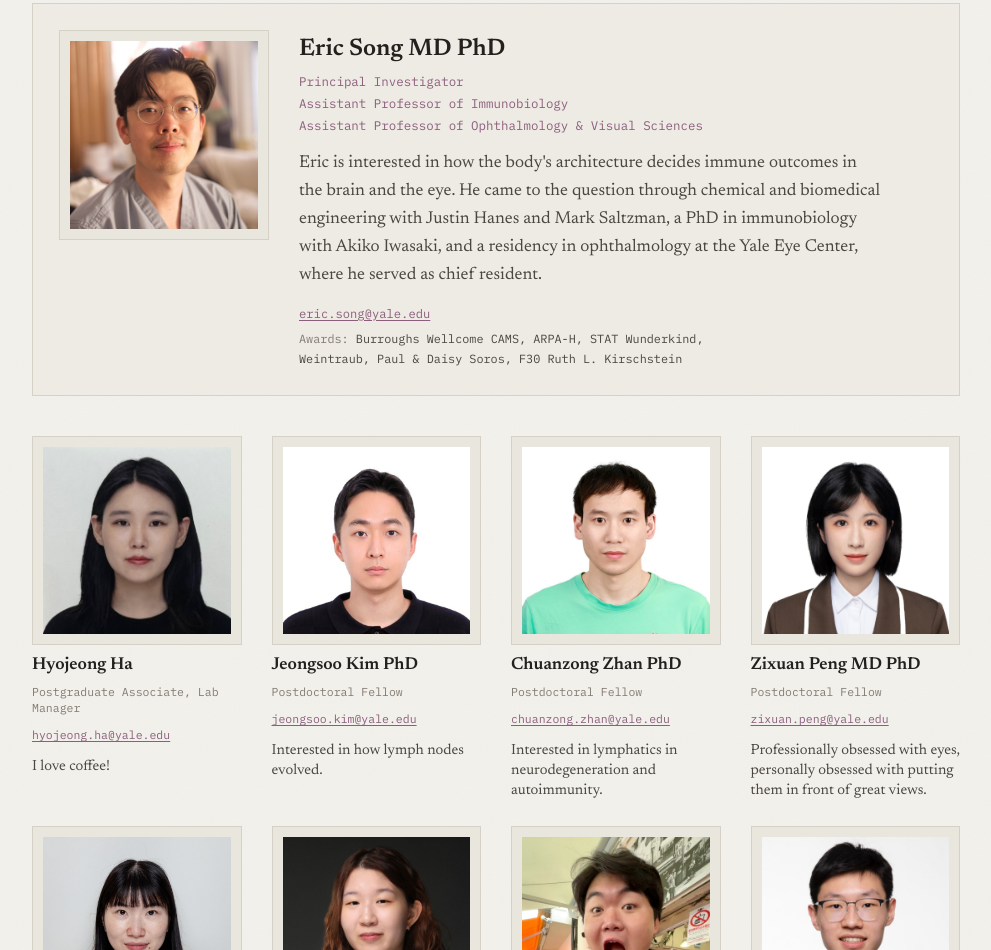
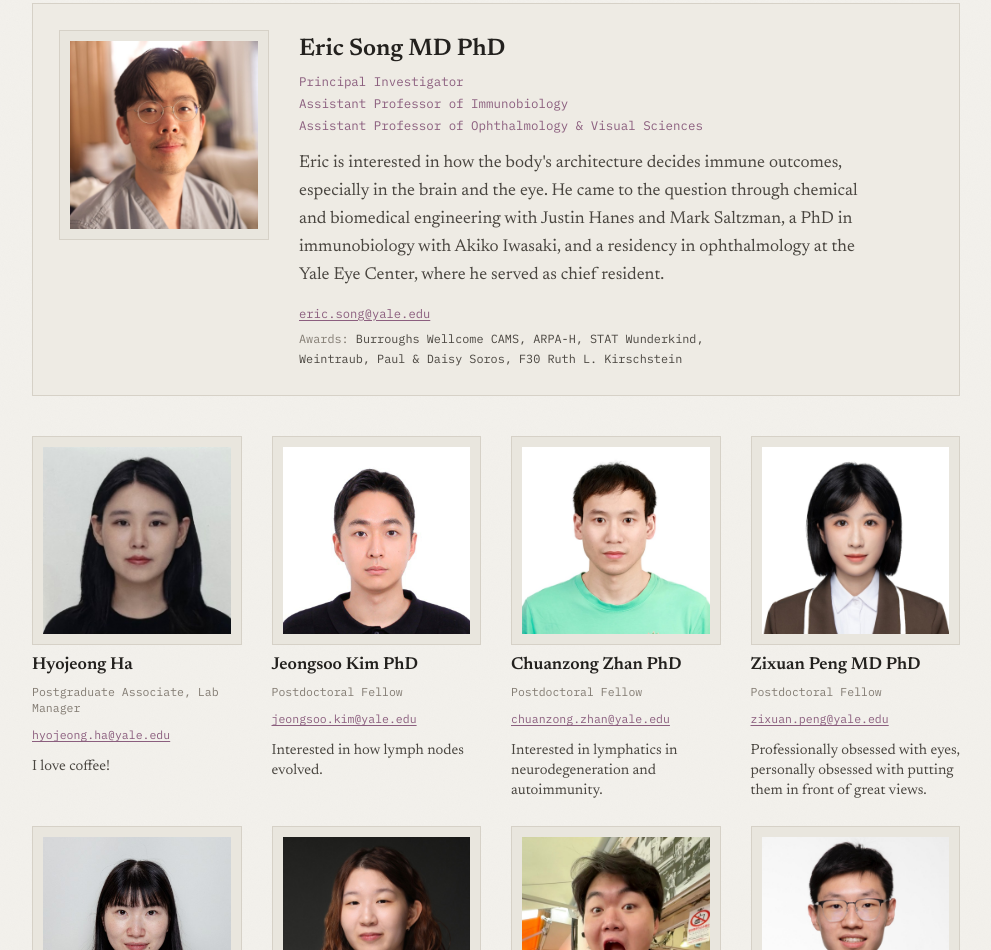
Before and after one commit to ericsongg/songlab, a plain HTML site: page index.html in a window 1280 px wide. Shown: the part 2783-3733 px from the top of the page, without its empty margins (144-1135 px from the left). Drawn offline with Linux system fonts and the light colour scheme.

Commit message:
Update index.html

```diff
--- a/index.html
+++ b/index.html
@@ -608,7 +608,7 @@ const SITE = {
   pi_card:{ initials:"E", name:"Eric Song MD PhD", photo:"photos/eric.jpg",
     role:"Principal Investigator<br>Assistant Professor of Immunobiology<br>Assistant Professor of Ophthalmology &amp; Visual Sciences",
     email:"eric.song@yale.edu",
-    bio:"Eric is interested in how the body's architecture decides immune outcomes in the brain and the eye. He came to the question through chemical and biomedical engineering with Justin Hanes and Mark Saltzman, a PhD in immunobiology with Akiko Iwasaki, and a residency in ophthalmology at the Yale Eye Center, where he served as chief resident.",
+    bio:"Eric is interested in how the body's architecture decides immune outcomes, especially in the brain and the eye. He came to the question through chemical and biomedical engineering with Justin Hanes and Mark Saltzman, a PhD in immunobiology with Akiko Iwasaki, and a residency in ophthalmology at the Yale Eye Center, where he served as chief resident.",
     awards:"Burroughs Wellcome CAMS, ARPA-H, STAT Wunderkind, Weintraub, Paul & Daisy Soros, F30 Ruth L. Kirschstein" },
   /* Emails below follow Yale's firstname.lastname@yale.edu pattern —
      CHECK EACH ONE before going live. Add a 'blurb' to any person and
```
